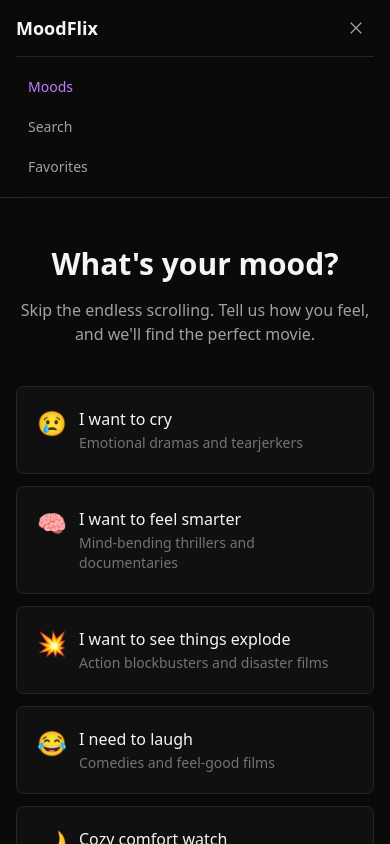
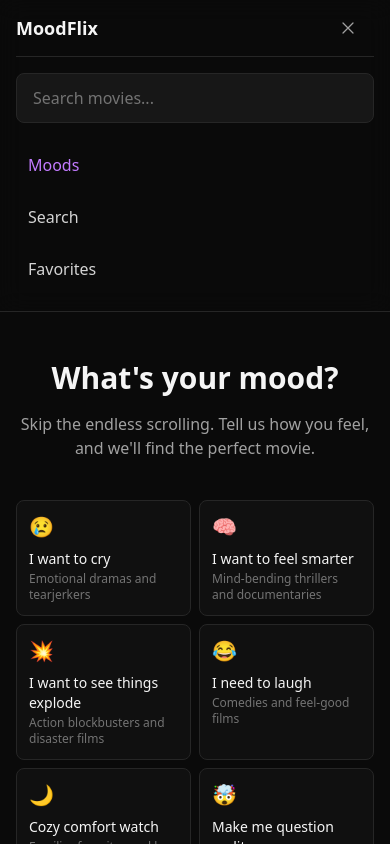
Before and after one commit to mrhjayeed/movie-picker, a Next.js app: page / in a window 390 px wide. Both pictures are taken after a click on the button "Toggle menu". Shown: the top 844 px of the page. Built offline with nearby package versions, Linux system fonts and the light colour scheme.

Commit message:
feat: improve mobile responsiveness across all pages

```diff
--- a/app/globals.css
+++ b/app/globals.css
@@ -20,6 +20,19 @@ body {
   font-family: var(--font-sans), system-ui, sans-serif;
   -webkit-font-smoothing: antialiased;
   -moz-osx-font-smoothing: grayscale;
+  overflow-x: hidden;
+}
+
+/* Better touch targets for mobile */
+@media (max-width: 640px) {
+  button, a {
+    min-height: 44px;
+    min-width: 44px;
+  }
+
+  input, select {
+    font-size: 16px; /* Prevents zoom on iOS */
+  }
 }
 
 /* Minimal scrollbar */
--- a/app/results/page.tsx
+++ b/app/results/page.tsx
@@ -123,25 +123,25 @@ function ResultsContent() {
             Back to moods
           </Link>
 
-          <div className="flex flex-col md:flex-row md:items-center md:justify-between gap-4">
+          <div className="flex flex-col gap-4">
             <div className="flex items-center gap-3">
-              <span className="text-2xl">{mood.emoji}</span>
+              <span className="text-xl sm:text-2xl">{mood.emoji}</span>
               <div>
-                <h1 className="text-xl font-semibold text-neutral-100">
+                <h1 className="text-lg sm:text-xl font-semibold text-neutral-100">
                   {mood.label}
                 </h1>
-                <p className="text-sm text-neutral-500">{mood.description}</p>
+                <p className="text-xs sm:text-sm text-neutral-500 hidden sm:block">{mood.description}</p>
               </div>
             </div>
 
-            <div className="flex items-center gap-2 relative z-20">
+            <div className="flex items-center gap-2">
               <MovieFilters onFilterChange={handleFilterChange} isLoading={isLoading} />
               <Button
                 onClick={reroll}
                 variant="outline"
                 size="sm"
                 isLoading={isLoading}
-                className="shrink-0"
+                className="flex-1 sm:flex-none"
               >
                 Shuffle
               </Button>
@@ -151,7 +151,7 @@ function ResultsContent() {
       </section>
 
       {/* Movies Grid */}
-      <section className="container mx-auto px-4 py-8">
+      <section className="container mx-auto px-3 sm:px-4 py-6 sm:py-8">
         {error && (
           <div className="text-center py-8">
             <p className="text-red-400 text-sm mb-4">{error}</p>
--- a/components/MoodSelector.tsx
+++ b/components/MoodSelector.tsx
@@ -10,21 +10,21 @@ interface MoodSelectorProps {
 
 export default function MoodSelector({ onMoodSelect }: MoodSelectorProps) {
   return (
-    <div className="grid grid-cols-1 sm:grid-cols-2 lg:grid-cols-4 gap-3">
+    <div className="grid grid-cols-2 sm:grid-cols-2 lg:grid-cols-4 gap-2 sm:gap-3">
       {moods.map((mood) => (
         <Link
           key={mood.id}
           href={`/results?mood=${mood.id}`}
           onClick={() => onMoodSelect?.(mood)}
-          className="group relative p-5 rounded-lg bg-neutral-900/50 border border-neutral-800 hover:border-neutral-700 hover:bg-neutral-900 transition-all focus:outline-none focus:ring-1 focus:ring-purple-500"
+          className="group relative p-3 sm:p-5 rounded-lg bg-neutral-900/50 border border-neutral-800 hover:border-neutral-700 hover:bg-neutral-900 active:bg-neutral-800 transition-all focus:outline-none focus:ring-1 focus:ring-purple-500"
         >
-          <div className="flex items-start gap-3">
-            <span className="text-2xl">{mood.emoji}</span>
+          <div className="flex flex-col sm:flex-row sm:items-start gap-2 sm:gap-3">
+            <span className="text-xl sm:text-2xl">{mood.emoji}</span>
             <div className="flex-1 min-w-0">
-              <h3 className="font-medium text-neutral-100 group-hover:text-purple-400 transition-colors">
+              <h3 className="font-medium text-sm sm:text-base text-neutral-100 group-hover:text-purple-400 transition-colors">
                 {mood.label}
               </h3>
-              <p className="text-sm text-neutral-500 mt-0.5 line-clamp-2">
+              <p className="text-xs sm:text-sm text-neutral-500 mt-0.5 line-clamp-2 hidden sm:block">
                 {mood.description}
               </p>
             </div>
--- a/components/MovieCard.tsx
+++ b/components/MovieCard.tsx
@@ -23,7 +23,7 @@ export default function MovieCard({
     : 'N/A';
 
   return (
-    <div className="group rounded-lg bg-neutral-900/50 border border-neutral-800 overflow-hidden hover:border-neutral-700 transition-all">
+    <div className="group rounded-lg bg-neutral-900/50 border border-neutral-800 overflow-hidden hover:border-neutral-700 active:bg-neutral-800/50 transition-all">
       <Link href={`/movie/${movie.id}`} className="flex flex-col h-full">
         {/* Poster */}
         <div className="relative aspect-[2/3] overflow-hidden bg-neutral-900">
@@ -31,7 +31,7 @@ export default function MovieCard({
             src={getImageUrl(movie.poster_path, 'w500')}
             alt={movie.title}
             fill
-            sizes="(max-width: 640px) 100vw, (max-width: 1024px) 50vw, 25vw"
+            sizes="(max-width: 480px) 50vw, (max-width: 768px) 33vw, (max-width: 1024px) 25vw, 20vw"
             className="object-cover transition-transform duration-300 group-hover:scale-102"
           />
 
@@ -82,11 +82,11 @@ export default function MovieCard({
         </div>
 
         {/* Info */}
-        <div className="p-3">
-          <h3 className="font-medium text-sm text-neutral-100 line-clamp-2 group-hover:text-purple-400 transition-colors">
+        <div className="p-2 sm:p-3">
+          <h3 className="font-medium text-xs sm:text-sm text-neutral-100 line-clamp-2 group-hover:text-purple-400 transition-colors">
             {movie.title}
           </h3>
-          <p className="text-xs text-neutral-500 mt-1">{releaseYear}</p>
+          <p className="text-xs text-neutral-500 mt-0.5 sm:mt-1">{releaseYear}</p>
         </div>
       </Link>
     </div>
--- a/components/MovieFilters.tsx
+++ b/components/MovieFilters.tsx
@@ -69,8 +69,8 @@ export default function MovieFilters({ onFilterChange, isLoading }: MovieFilters
             onClick={() => setIsOpen(false)}
           />
 
-          {/* Dropdown panel */}
-          <div className="absolute right-0 mt-2 w-64 p-4 bg-neutral-900 border border-neutral-800 rounded-lg shadow-xl z-20">
+          {/* Dropdown panel - full width on mobile */}
+          <div className="fixed inset-x-4 top-auto bottom-4 sm:absolute sm:inset-auto sm:right-0 sm:bottom-auto sm:mt-2 w-auto sm:w-72 p-4 bg-neutral-900 border border-neutral-800 rounded-lg shadow-xl z-20">
             <h3 className="text-sm font-medium text-neutral-100 mb-3">Filters</h3>
 
             {/* Year range */}
@@ -80,7 +80,7 @@ export default function MovieFilters({ onFilterChange, isLoading }: MovieFilters
                 <select
                   value={yearFrom}
                   onChange={(e) => setYearFrom(e.target.value)}
-                  className="flex-1 px-2 py-1.5 bg-neutral-800 border border-neutral-700 rounded text-sm text-neutral-100 focus:outline-none focus:border-neutral-600"
+                  className="flex-1 px-3 py-2.5 bg-neutral-800 border border-neutral-700 rounded-lg text-base sm:text-sm text-neutral-100 focus:outline-none focus:border-neutral-600"
                 >
                   <option value="">From</option>
                   {years.map((year) => (
@@ -91,7 +91,7 @@ export default function MovieFilters({ onFilterChange, isLoading }: MovieFilters
                 <select
                   value={yearTo}
                   onChange={(e) => setYearTo(e.target.value)}
-                  className="flex-1 px-2 py-1.5 bg-neutral-800 border border-neutral-700 rounded text-sm text-neutral-100 focus:outline-none focus:border-neutral-600"
+                  className="flex-1 px-3 py-2.5 bg-neutral-800 border border-neutral-700 rounded-lg text-base sm:text-sm text-neutral-100 focus:outline-none focus:border-neutral-600"
                 >
                   <option value="">To</option>
                   {years.map((year) => (
--- a/components/MovieGrid.tsx
+++ b/components/MovieGrid.tsx
@@ -27,7 +27,7 @@ export default function MovieGrid({
   }
 
   return (
-    <div className="grid grid-cols-2 sm:grid-cols-3 lg:grid-cols-4 xl:grid-cols-5 gap-3 md:gap-4">
+    <div className="grid grid-cols-2 xs:grid-cols-2 sm:grid-cols-3 lg:grid-cols-4 xl:grid-cols-5 gap-2 sm:gap-3 md:gap-4">
       {movies.map((movie) => (
         <MovieCard
           key={movie.id}
--- a/components/Navbar.tsx
+++ b/components/Navbar.tsx
@@ -104,18 +104,28 @@ export default function Navbar() {
 
         {/* Mobile Navigation */}
         {isMenuOpen && (
-          <div className="md:hidden py-3 border-t border-neutral-800">
-            <div className="flex flex-col gap-1">
+          <div className="md:hidden py-4 border-t border-neutral-800 animate-in slide-in-from-top-2 duration-200">
+            {/* Mobile Search */}
+            <form onSubmit={handleSearch} className="mb-4">
+              <input
+                type="text"
+                value={searchQuery}
+                onChange={(e) => setSearchQuery(e.target.value)}
+                placeholder="Search movies..."
+                className="w-full px-4 py-3 bg-neutral-900 border border-neutral-800 rounded-lg text-base text-neutral-100 placeholder-neutral-500 focus:outline-none focus:border-neutral-600"
+              />
+            </form>
+            <div className="flex flex-col">
               {navLinks.map((link) => (
                 <Link
                   key={link.href}
                   href={link.href}
                   onClick={() => setIsMenuOpen(false)}
                   className={cn(
-                    'px-3 py-2 text-sm transition-colors',
+                    'px-3 py-3.5 text-base transition-colors rounded-lg active:bg-neutral-800',
                     isActive(link.href)
                       ? 'text-purple-400'
-                      : 'text-neutral-400 hover:text-neutral-100'
+                      : 'text-neutral-300 hover:text-neutral-100'
                   )}
                 >
                   {link.label}
```
Also changed, not shown: app/movie/[id]/page.tsx (+12 -11 lines).
